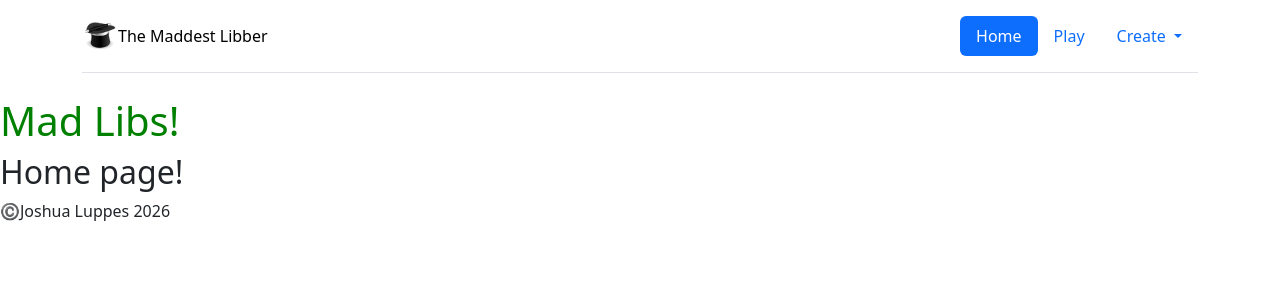
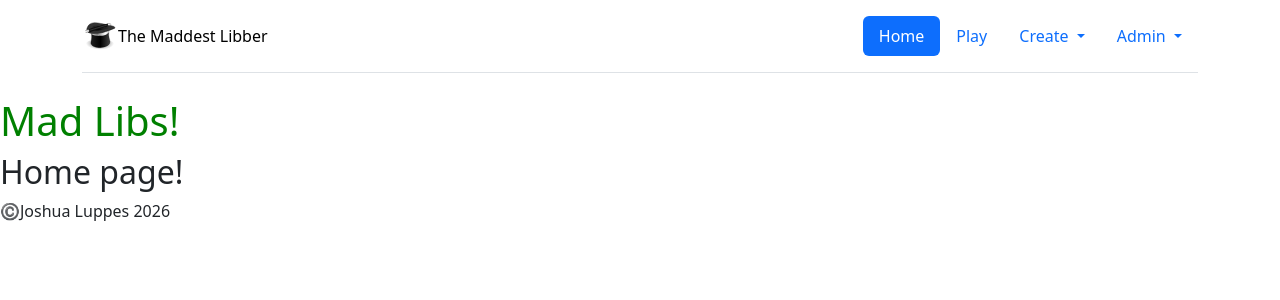
Before and after one commit to JLuppes/MaddestLibber, a Flask app: page / in a window 1280 px wide. Shown: the top 300 px of the page. Run offline with Flask 3, Linux system fonts and the light colour scheme.

Commit message:
Add Admin pages for all tables

```diff
--- a/app.py
+++ b/app.py
@@ -1,6 +1,6 @@
 from flask import Flask
 from config import Config
-from models import db
+from models import db, Tag, Story_Tag, Completed_Answer, RequestSet, Story, CompletedStory, Answer, RequestSet_Blank, BlankType
 from blueprints.main import main_controller
 from blueprints.create import create_controller
 from blueprints.play import play_controller
@@ -14,7 +14,7 @@ app.config.from_object(Config)
 
 app.secret_key = app.config['SECRET_KEY']
 
-admin = Admin(app, name='maddestlibber')
+admin = Admin(app, name='MaddestLibber Admin')
 
 # Initializes the app
 db.init_app(app)
@@ -27,5 +27,15 @@ app.register_blueprint(main_controller.main)
 app.register_blueprint(create_controller.create)
 app.register_blueprint(play_controller.play)
 
+admin.add_view(ModelView(Tag, db.session))
+admin.add_view(ModelView(Story_Tag, db.session))
+admin.add_view(ModelView(Completed_Answer, db.session))
+admin.add_view(ModelView(RequestSet, db.session))
+admin.add_view(ModelView(Story, db.session))
+admin.add_view(ModelView(CompletedStory, db.session))
+admin.add_view(ModelView(Answer, db.session))
+admin.add_view(ModelView(RequestSet_Blank, db.session))
+admin.add_view(ModelView(BlankType, db.session))
+
 if __name__ == '__main__':
     app.run(debug=True)
--- /dev/null
+++ b/templates/admin/index.html
@@ -0,0 +1,5 @@
+{% extends 'admin/master.html' %}
+{% block main_menu %}
+    {% include 'components/navbar.html'%}
+    {{super()}}
+{% endblock %}
--- a/templates/base.html
+++ b/templates/base.html
@@ -18,11 +18,11 @@
 
 <body>
     {# Header #}
-    <header>
+    <div class="container">
+        <header class="d-flex flex-wrap justify-content-center py-3 mb-4 border-bottom">
+        {# Include our Nav Bar #}
+        {%block navbar%}{% include 'components/navbar.html'%}{%endblock%}
         {%block header%}
-            {# Include our Nav Bar #}
-            {%block navbar%}{% include 'components/navbar.html'%}{%endblock%}
-
             {# Display error messages (if any) #}
             {% if error %}
             <p class="error">{{error}}</p>
@@ -39,7 +39,8 @@
             {% endif %}
             {% endwith %}
         {%endblock%}
-    </header>
+        </header>
+    </div>
 
     <h1>Mad Libs!</h1>
 
--- a/templates/components/navbar.html
+++ b/templates/components/navbar.html
@@ -1,32 +1,100 @@
-<div class="container">
-  <header class="d-flex flex-wrap justify-content-center py-3 mb-4 border-bottom">
-    <a href="{{url_for('main.home')}}"
-      class="d-flex align-items-center mb-3 mb-md-0 me-md-auto link-body-emphasis text-decoration-none">
-      <img src="{{url_for('static', filename='logo.svg')}}" alt="Top Hat logo image" width="36" height="30"
-        class="d-inline-block align-text-top" />
+<a
+  href="{{url_for('main.home')}}"
+  class="d-flex align-items-center mb-3 mb-md-0 me-md-auto link-body-emphasis text-decoration-none"
+>
+  <img
+    src="{{url_for('static', filename='logo.svg')}}"
+    alt="Top Hat logo image"
+    width="36"
+    height="30"
+    class="d-inline-block align-text-top"
+  />
   The Maddest Libber
 </a>
 <ul class="nav nav-pills">
   <li class="nav-item">
-        <a href="{{url_for('main.home')}}" class="nav-link active" aria-current="page">Home</a>
+    <a
+      href="{{url_for('main.home')}}"
+      class="nav-link active"
+      aria-current="page"
+      >Home</a
+    >
   </li>
   <li class="nav-item">
     <a href="{{url_for('play.home')}}" class="nav-link">Play</a>
   </li>
 
   <li class="nav-item dropdown">
-        <a class="nav-link dropdown-toggle" href="{{url_for('create.home')}}" role="button" data-bs-toggle="dropdown"
-          aria-expanded="false">
+    <a
+      class="nav-link dropdown-toggle"
+      href="{{url_for('create.home')}}"
+      role="button"
+      data-bs-toggle="dropdown"
+      aria-expanded="false"
+    >
       Create
     </a>
     <ul class="dropdown-menu">
-          <li><a class="dropdown-item" href="{{url_for('create.home')}}">Create Home</a></li>
+      <li>
+        <a class="dropdown-item" href="{{url_for('create.home')}}"
+          >Create Home</a
+        >
+      </li>
       <li>
         <hr class="dropdown-divider" />
       </li>
-          <li><a class="dropdown-item" href="{{url_for('create.newTag')}}">Tag</a></li>
+      <li>
+        <a class="dropdown-item" href="{{url_for('create.newTag')}}">Tag</a>
+      </li>
+    </ul>
+  </li>
+
+  <li class="nav-item dropdown">
+    <a
+      class="nav-link dropdown-toggle"
+      href="#"
+      role="button"
+      data-bs-toggle="dropdown"
+      aria-expanded="false"
+    >
+      Admin
+    </a>
+    <ul class="dropdown-menu">
+      <li>
+        <a class="dropdown-item" href="{{url_for('admin.index')}}"
+          >Admin Home</a
+        >
+      </li>
+      <li>
+        <hr class="dropdown-divider" />
+      </li>
+      <li>
+        <a class="dropdown-item" href="{{url_for('tag.index_view')}}">Tag</a>
+      </li>
+      <li>
+        <a class="dropdown-item" href="{{url_for('story_tag.index_view')}}">Story_Tag</a>
+      </li>
+      <li>
+        <a class="dropdown-item" href="{{url_for('completed_answer.index_view')}}">Completed Answer</a>
+      </li>
+      <li>
+        <a class="dropdown-item" href="{{url_for('requestset.index_view')}}">Request Set</a>
+      </li>
+      <li>
+        <a class="dropdown-item" href="{{url_for('story.index_view')}}">Story</a>
+      </li>
+      <li>
+        <a class="dropdown-item" href="{{url_for('completedstory.index_view')}}">Completed Story</a>
+      </li>
+      <li>
+        <a class="dropdown-item" href="{{url_for('answer.index_view')}}">Answer</a>
+      </li>
+      <li>
+        <a class="dropdown-item" href="{{url_for('requestset_blank.index_view')}}">RequestSet_Blank</a>
+      </li>
+      <li>
+        <a class="dropdown-item" href="{{url_for('blanktype.index_view')}}">Blank Type</a>
+      </li>
     </ul>
   </li>
 </ul>
-  </header>
-</div>
```
Lines whose indentation alone changed are shown as unchanged.
